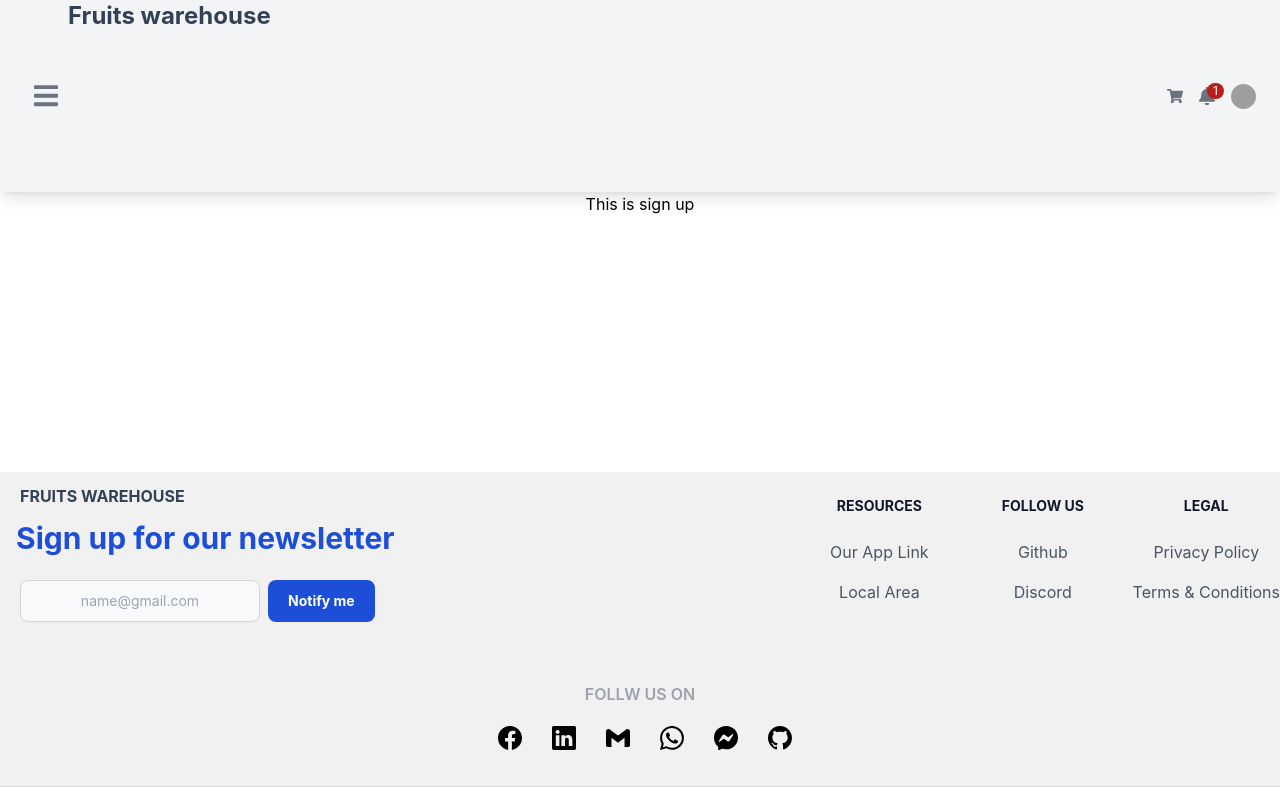
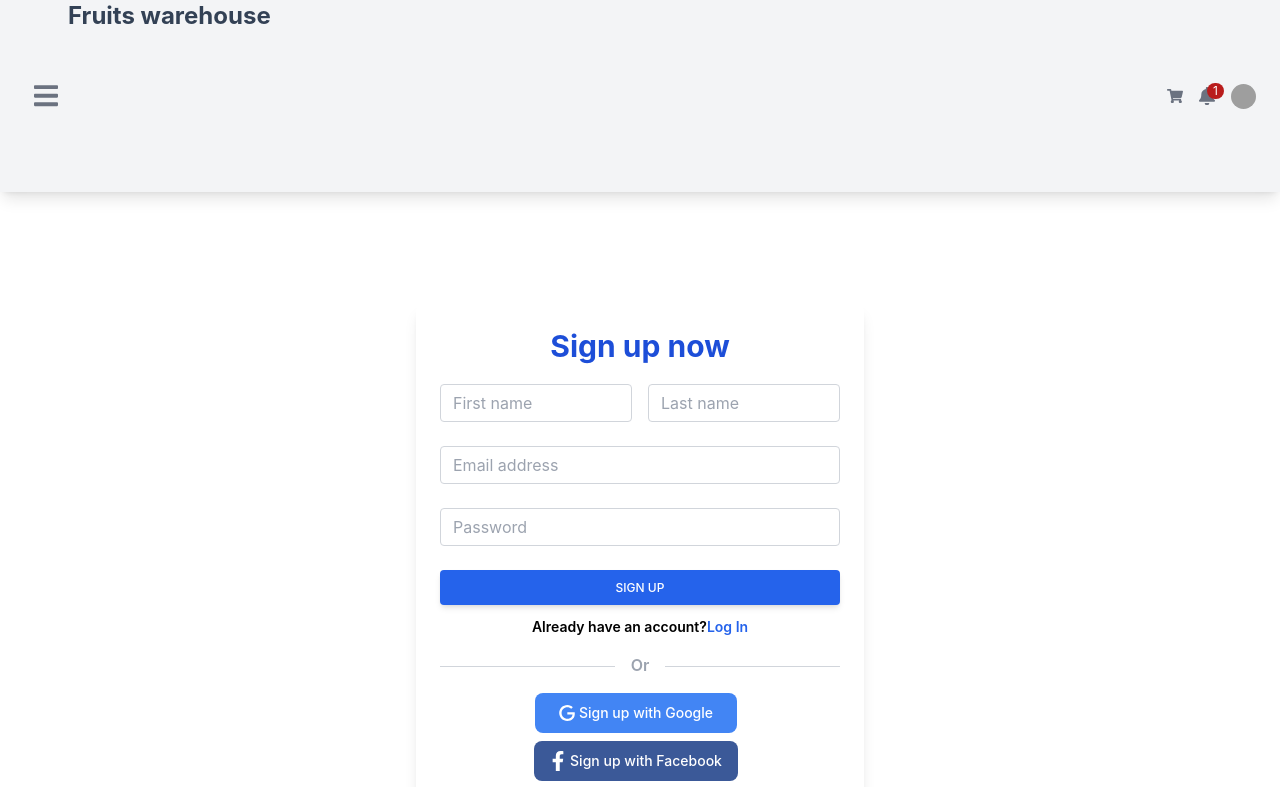
Before and after one commit to Juniorashraf02/fruits-management-client-side, a React (Create React App) app: page /signup in a window 1280 px wide. Shown: the top 787 px of the page. Built offline with nearby package versions, Linux system fonts and the light colour scheme; grey boxes are pictures that could not be loaded; what tw-elements would draw is missing.

Commit message:
register section added

```diff
--- a/src/Components/LogIn/LogIn.js
+++ b/src/Components/LogIn/LogIn.js
@@ -8,11 +8,10 @@ const LogIn = () => {
     return (
         <Link to='/login'>
             <section class="h-screen ">
+                <p className='text-3xl text-slate-700 font-bold mt-4'>Log In To get full experience</p>
                 <div class="px-6 h-full text-gray-800">
-                    <div
-                        class="flex xl:justify-center lg:justify-between justify-center items-center flex-wrap h-full g-6 ">
-                        <div
-                            class="grow-0 shrink-1 md:shrink-0 basis-auto xl:w-6/12 lg:w-6/12 md:w-9/12 mb-12 md:mb-0">
+                    <div  class="md:flex xl:justify-center lg:justify-between justify-center items-center flex-wrap h-full g-6 ">
+                        <div  class="grow-0 shrink-1 md:shrink-0 basis-auto xl:w-6/12 lg:w-6/12 md:w-9/12 mb-12 md:mb-0">
                             <img src={loginImage} class="w-full" alt="Sample " />
                         </div>
                         <div class="xl:ml-20 xl:w-5/12 lg:w-5/12 md:w-8/12 mb-12 md:mb-0">
@@ -63,7 +62,7 @@ const LogIn = () => {
 
 
                                 {/* passward input starts */}
-                                <div class="mb-6">
+                                <div class="mb-3">
                                     <input type="password" class="form-control block w-full px-4 py-2 text-xl font-normal text-gray-700 bg-white bg-clip-padding border border-solid border-gray-300 rounded transition ease-in-out m-0 focus:text-gray-700 focus:bg-white focus:border-blue-600 focus:outline-none"
                                         id="exampleFormControlInput2"
                                         placeholder="Password"
@@ -73,19 +72,13 @@ const LogIn = () => {
 
 
 
-                                <div class="flex justify-between items-center mb-6">
-                                    <div class="form-group form-check">
-                                        <input type="checkbox" class="form-check-input appearance-none h-4 w-4 border border-gray-300 rounded-sm bg-white checked:bg-blue-600 checked:border-blue-600 focus:outline-none transition duration-200 mt-1 align-top bg-no-repeat bg-center bg-contain float-left mr-2 cursor-pointer"
-                                            id="exampleCheck2"
-                                        />
-                                        <label class="form-check-label inline-block text-gray-800" for="exampleCheck2"
-                                        >Remember me</label >
-                                    </div>
-                                    <a href="#!" class="text-gray-800">Forgot password?</a>
-                                </div>
+
+
+                                    <p class=" text-right mb-2 text-blue-600"><u>Forgot password?</u></p>
+
 
                                 <div class="text-center lg:text-left">
-                                    <button type="button" class="inline-block px-7 py-3 bg-blue-600 text-white font-medium text-sm leading-snug uppercase rounded shadow-md hover:bg-blue-700 hover:shadow-lg focus:bg-blue-700 focus:shadow-lg focus:outline-none focus:ring-0 active:bg-blue-800 active:shadow-lg transition duration-150 ease-in-out"  >
+                                    <button type="button" class="inline-block px-7 py-3 bg-blue-600 text-white font-medium text-sm leading-snug uppercase rounded shadow-md hover:bg-blue-700 hover:shadow-lg focus:bg-blue-700 focus:shadow-lg focus:outline-none focus:ring-0 active:bg-blue-800 active:shadow-lg transition duration-150 ease-in-out w-full"  >
                                         Login
                                     </button>
                                     <p class="text-sm font-semibold mt-2 pt-1 mb-0">
--- a/src/Components/SignUp/SignUp.js
+++ b/src/Components/SignUp/SignUp.js
@@ -1,11 +1,106 @@
 import React from 'react';
 import { Link } from 'react-router-dom';
+import { SiGoogle } from 'react-icons/si';
+import { FaFacebookF } from 'react-icons/fa';
+import { BsGithub  } from 'react-icons/bs';
 
 const SignUp = () => {
     return (
         <Link to='/signup'>
             <div>
-                <h1>This is sign up</h1>
+                <div class="block p-6 rounded-lg shadow-lg bg-white max-w-md mx-auto my-28">
+                    <form>
+
+                        <p className='text-3xl font-bold text-blue-700'>Sign up now</p>
+                        <div class="grid grid-cols-2 gap-4 mt-5">
+
+
+
+                            {/* First name input field starts */}
+                            <div class="form-group mb-6">
+                                <input type="text" class="form-control block w-full px-3 py-1.5 text-base font-normal text-gray-700 bg-white bg-clip-padding border border-solid border-gray-300 rounded transition ease-in-out m-0 focus:text-gray-700 focus:bg-white focus:border-blue-600 focus:outline-none" id="exampleInput123"
+                                    aria-describedby="emailHelp123" placeholder="First name" />
+                            </div>
+                            {/* First name input field ends */}
+
+
+                            {/* Last name input field starts */}
+                            <div class="form-group mb-6">
+                                <input type="text" class="form-control block w-full px-3 py-1.5 text-base font-normal text-gray-700 bg-white bg-clip-padding border border-solid border-gray-300 rounded transition ease-in-out m-0 focus:text-gray-700 focus:bg-white focus:border-blue-600 focus:outline-none" id="exampleInput124"
+                                    aria-describedby="emailHelp124" placeholder="Last name" />
+                            </div>
+                            {/* Last name input field ends */}
+
+
+                        </div>
+
+
+                        {/* input for email address starts */}
+                        <div class="form-group mb-6">
+                            <input type="email" class="form-control block w-full px-3 py-1.5 text-base font-normal text-gray-700 bg-white bg-clip-padding border border-solid border-gray-300 rounded transition ease-in-out m-0 focus:text-gray-700 focus:bg-white focus:border-blue-600 focus:outline-none" id="exampleInput125" placeholder="Email address" />
+                        </div>
+                        {/* input for email address ends */}
+
+
+                        {/* input for passward  starts */}
+                        <div class="form-group mb-6">
+                            <input type="password" class="form-control block w-full px-3 py-1.5 text-base font-normal text-gray-700 bg-white bg-clip-padding border border-solid border-gray-300 rounded transition ease-in-out m-0 focus:text-gray-700 focus:bg-white focus:border-blue-600 focus:outline-none" id="exampleInput126" placeholder="Password" />
+                        </div>
+                        {/* input for passward  ends */}
+
+
+
+
+
+                        {/* sign up btn starts */}
+                        <button type="submit" class=" w-full px-6 py-2.5 bg-blue-600 text-white font-medium text-xs leading-tight uppercase rounded shadow-md hover:bg-blue-700 hover:shadow-lg focus:bg-blue-700 focus:shadow-lg focus:outline-none focus:ring-0 active:bg-blue-800 active:shadow-lg transition duration-150 ease-in-out">Sign up</button>
+                        {/* sign up btn ends */}
+
+
+
+                        <p class="text-sm font-semibold mt-2 pt-1 mb-0">
+                            Already have an account?
+                            <Link
+                                to="/login"
+                                class="text-blue-600 hover:text-blue-700 focus:text-blue-700 transition duration-200 ease-in-out mb-64">Log In
+                            </Link>
+                        </p>
+
+                        <div class="flex items-center my-4 before:flex-1 before:border-t before:border-gray-300 before:mt-0.5 after:flex-1 after:border-t after:border-gray-300 after:mt-0.5" >
+                            <p class="text-center font-semibold mx-4 mb-0 text-gray-400">Or</p>
+                        </div>
+
+
+
+                        {/* google sign up starts */}
+                        <button type="button" class="text-white bg-[#4285F4] hover:bg-[#4285F4]/90 focus:ring-4 focus:outline-none focus:ring-[#4285F4]/50 font-medium rounded-lg text-sm px-6 py-2.5 text-center inline-flex items-center dark:focus:ring-[#4285F4]/55 mr-2 mb-2">
+                            <SiGoogle className="text-xl pr-1"></SiGoogle>
+                            Sign up with Google
+                        </button>
+                        {/* google sign up ends */}
+
+
+                        {/* facebook sign up starts */}
+                        <button type="button" class="text-white bg-[#3b5998] hover:bg-[#3b5998]/90 focus:ring-4 focus:outline-none focus:ring-[#3b5998]/50 font-medium rounded-lg text-sm px-4 py-2.5 text-center inline-flex items-center dark:focus:ring-[#3b5998]/55 mr-2 mb-2">
+                            <FaFacebookF className="text-xl pr-1"></FaFacebookF>
+                            Sign up with Facebook
+                        </button>
+                        {/* facebook sign up ends */}
+
+
+                        {/* GitHub sign up starts */}
+                        <button type="button" class="text-white bg-[#24292F] hover:bg-[#24292F]/90 focus:ring-4 focus:outline-none focus:ring-[#24292F]/50 font-medium rounded-lg text-sm px-7 py-2.5 text-center inline-flex items-center dark:focus:ring-gray-500 dark:hover:bg-[#050708]/30 mr-2 mb-2">
+
+                        <BsGithub className="text-xl pr-1"></BsGithub>
+                            Sign up with Github
+                        </button>
+                        {/* GitHub sign up ends */}
+
+
+
+
+                    </form>
+                </div>
             </div>
         </Link>
     );
```
